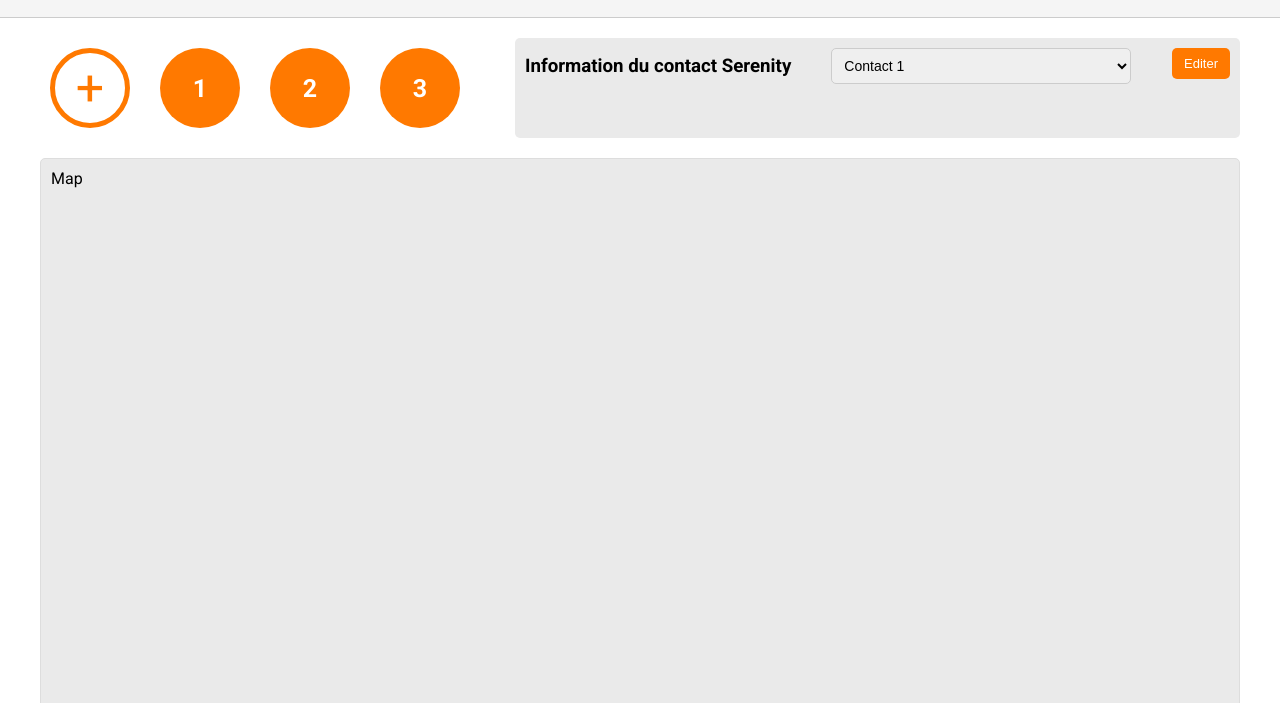
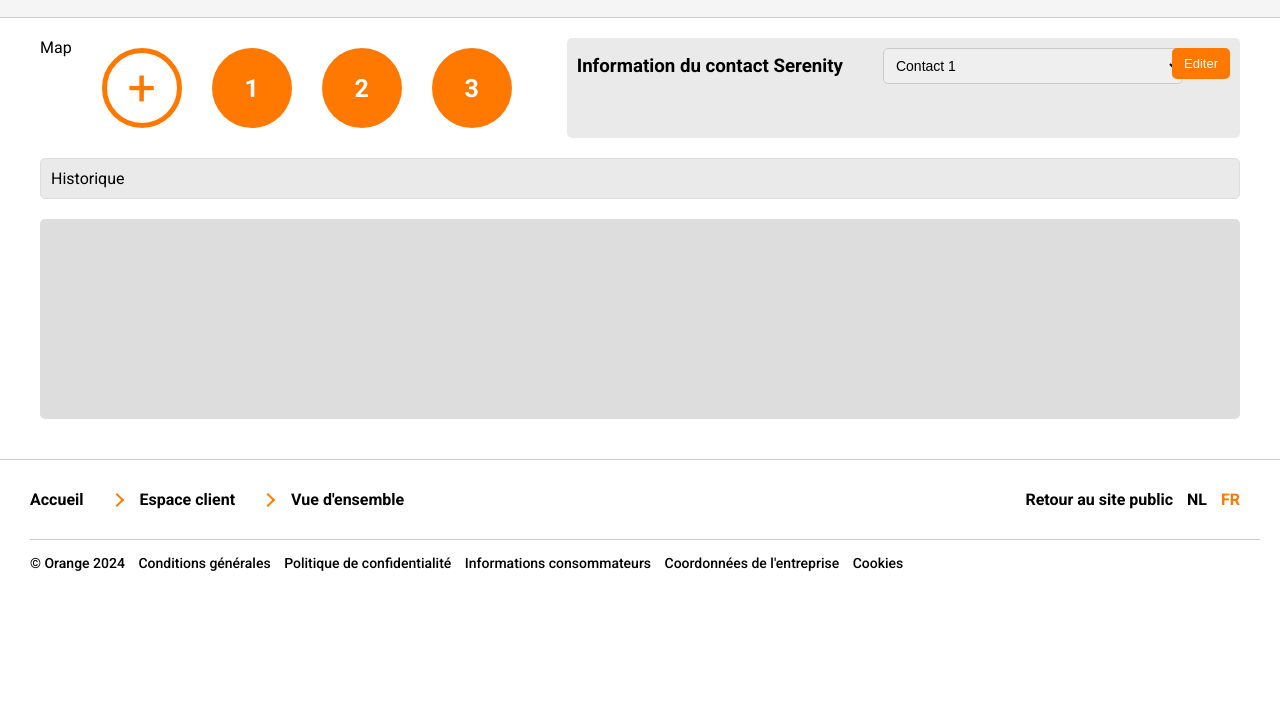
Before and after one commit to Vespid90/Hackathon-orange, a website: page public/map/app.html in a window 1280 px wide. Shown: the part 323-1026 px from the top of the page. After the commit the page ends 914 px from the top, so only its background shows below. Drawn offline with Linux system fonts and the light colour scheme.

Commit message:
Updated home page style

```diff
--- a/public/map/style.css
+++ b/public/map/style.css
@@ -7,7 +7,7 @@
 }
 
 body {
-    font-family: 'Roboto';
+    font-family: 'Roboto', sans-serif;
     background-color: #ffffff
 }
 
@@ -77,7 +77,6 @@ img {
 
 .person_list {
     display: flex;
-    flex: 2 1 calc(30% - 20px);
     max-width: 455px;
     justify-content: start;
     align-items: center;
@@ -170,12 +169,11 @@ img {
     margin: 0;
 }
 
-.map {
+#map {
     flex: 4 1 calc(80% - 20px);
     min-width: 300px;
     height: 550px;
     padding: 10px;
-    background-color: #eaeaea;
     border: 1px solid #ddd;
     border-radius: 5px;
     order: 3;
@@ -227,7 +225,7 @@ img {
     width: 10px;
     height: 10px;
     margin: 0 8px;
-    margin: 0 10px;
+    /*margin: 0 10px;*/
     transform: rotate(-45deg);
     -webkit-transform: rotate(-45deg);
     color: #ff7900;
@@ -253,7 +251,6 @@ img {
     flex: 1;
     justify-content: flex-end;
     display: flex;
-    gap: 0px;
 }
 
 .footer_language li:nth-child(3) {
```
